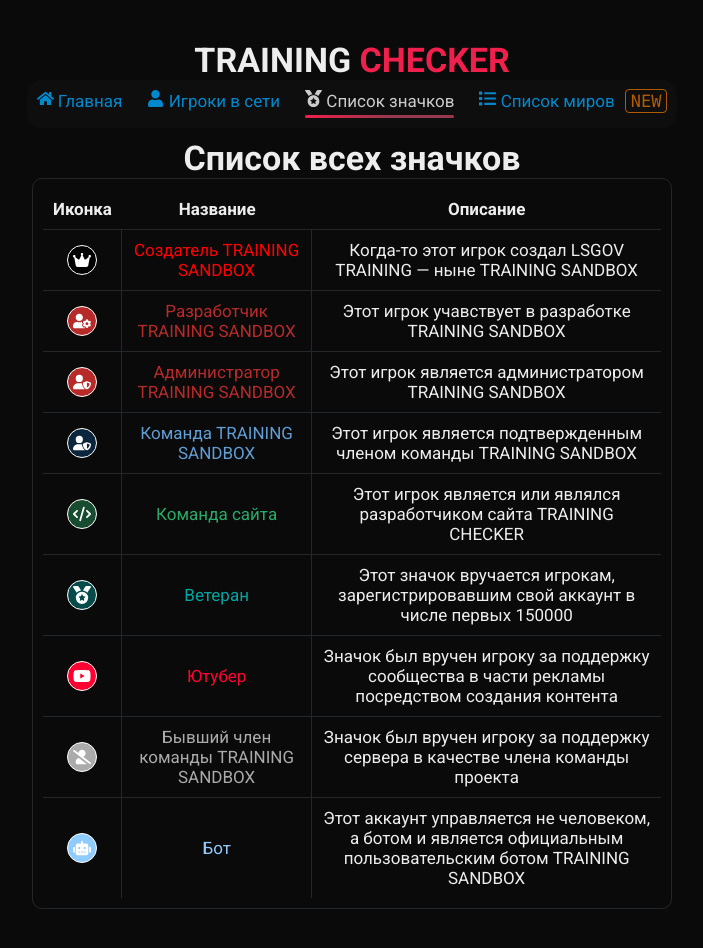
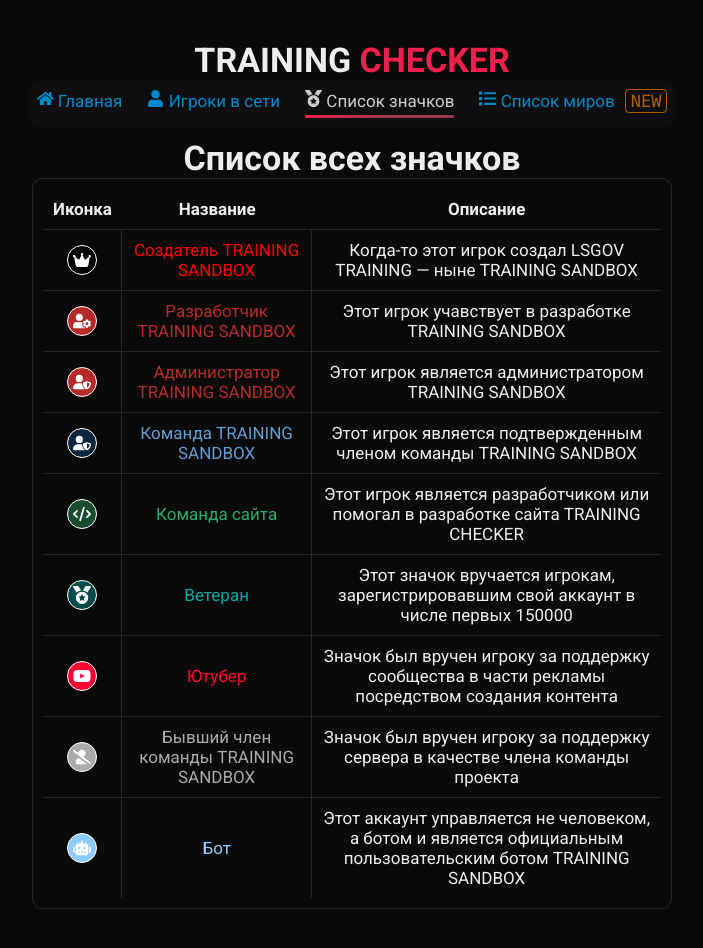
Before and after one commit to caseapia/trainingchecker, a Next.js app: page /badges in a window 1280 px wide. Shown: the whole page, without its empty margins (288-991 px from the left). Built offline with nearby package versions, Linux system fonts and the light colour scheme.

Commit message:
czo.ooo get "site team" badge

```diff
--- a/src/shared/consts/badges.ts
+++ b/src/shared/consts/badges.ts
@@ -68,9 +68,9 @@ export const staffBadges: BadgeProps[] = [
     id: 5,
     title: "Команда сайта",
     category: "staff",
-    description: "Этот игрок является или являлся разработчиком сайта TRAINING CHECKER",
+    description: "Этот игрок является разработчиком или помогал в разработке сайта TRAINING CHECKER",
     icon: React.createElement(FaCode),
-    accid: [113145, 125043],
+    accid: [113145, 125043, 271552],
     color: "rgb(42 170 104 / 42%)",
     textColor: "rgb(42 170 104)"
   },
```
